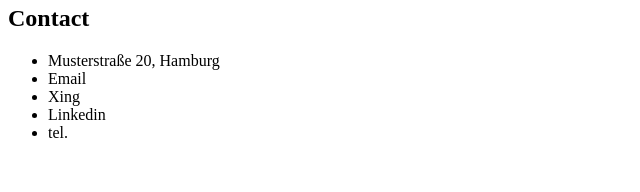
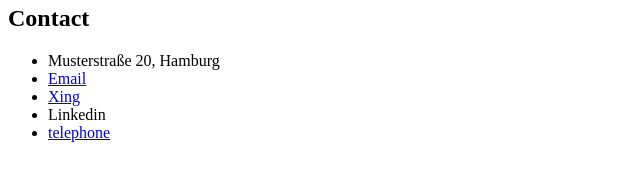
Before and after one commit to NilsOt1/personal-website, a plain HTML site: page index.html in a window 1280 px wide. Shown: the part 550-742 px from the top of the page, without its empty margins (0-640 px from the left). Drawn offline with Linux system fonts and the light colour scheme.

Commit message:
add some links

```diff
--- a/index.html
+++ b/index.html
@@ -51,10 +51,10 @@
             <h2>Contact</h2>
             <ul>
                 <li>Musterstraße 20, Hamburg</li>
-                <li>Email</li>
-                <li>Xing</li>
+                <li><a href="nils@email.de">Email</a></li>
+                <li><a href="https://www.xing.com/profile/Nils_Otto7/cvXing">Xing</a></li>
                 <li>Linkedin</li>
-                <li>tel.</li>
+                <li><a href="tel:+49111222333444">telephone</a></li>
             </ul>
           </div>
         </section>
```
